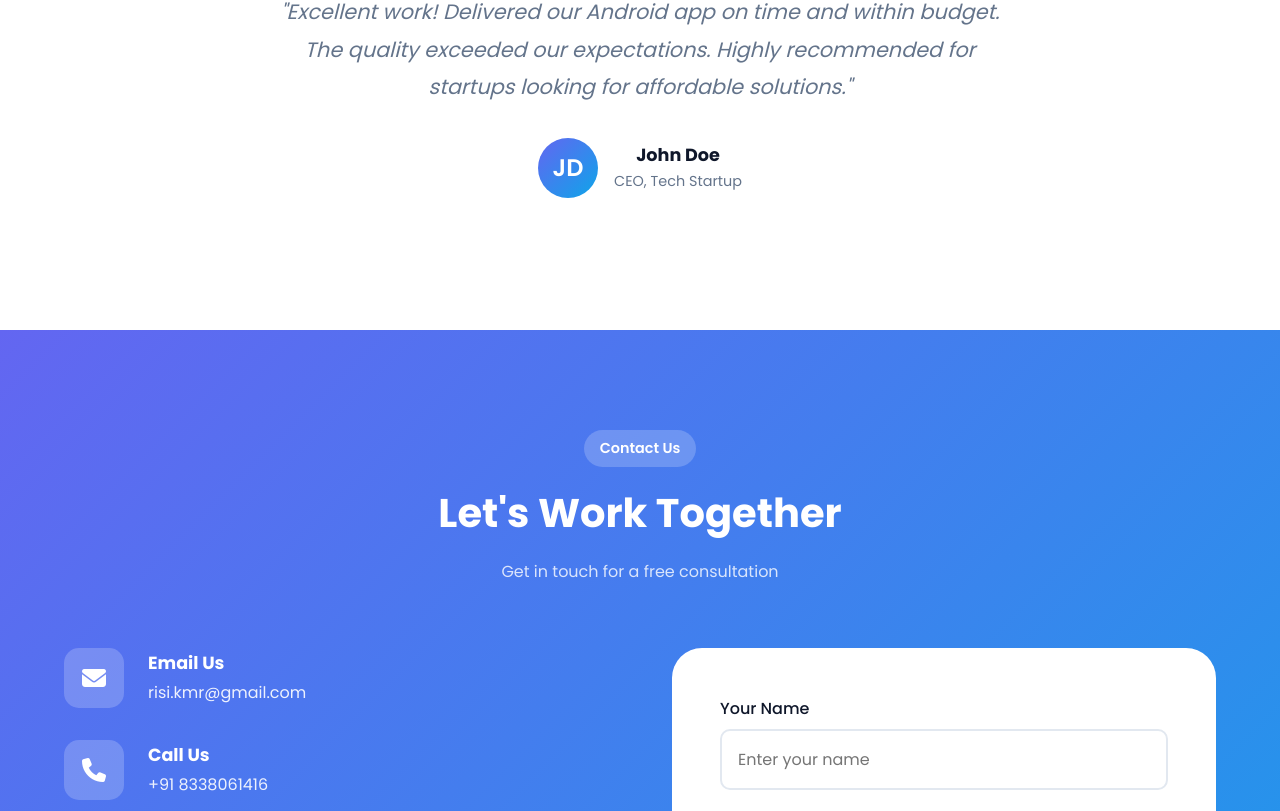
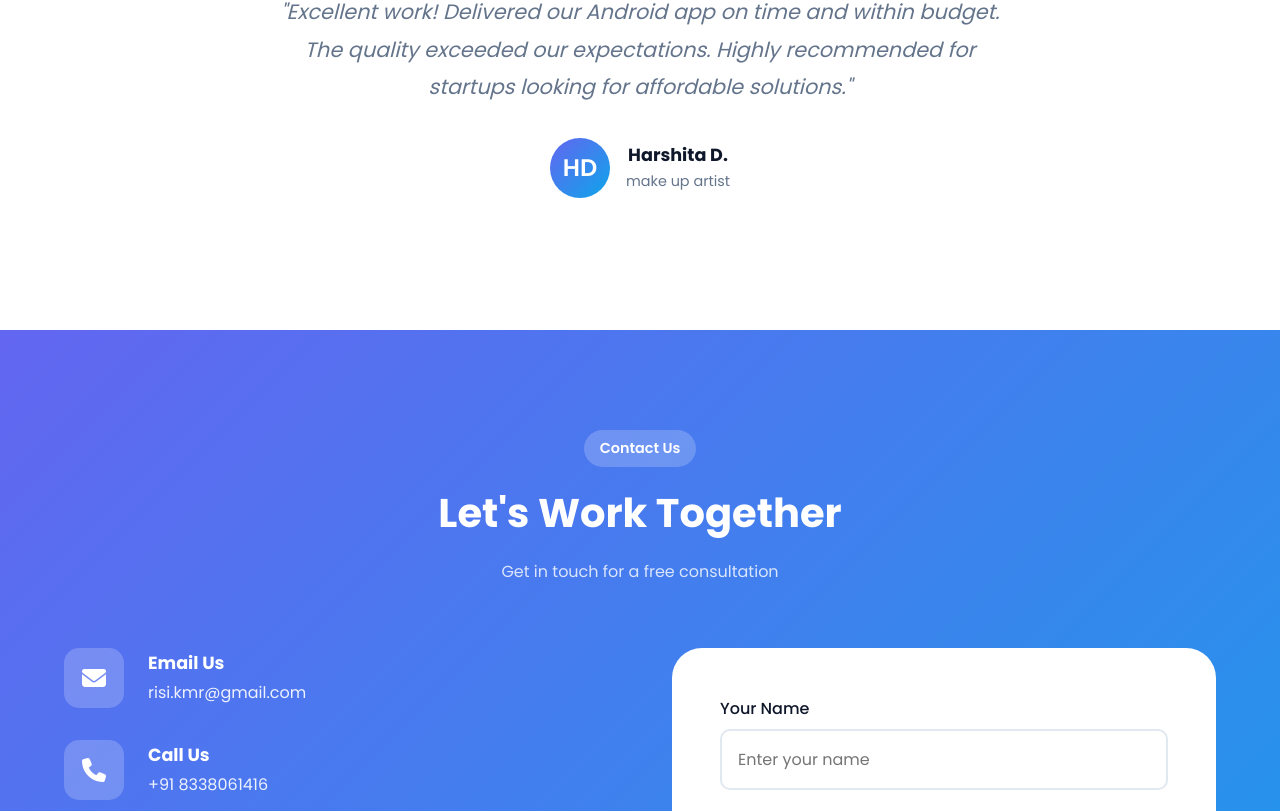
Before and after one commit to Kumbharrupesh/algotest, a plain HTML site: page index.html in a window 1280 px wide. Shown: the part 6270-7081 px from the top of the page. Drawn offline with Linux system fonts and the light colour scheme; animation ran at ten frames a second.

Commit message:
Update index.html

```diff
--- a/index.html
+++ b/index.html
@@ -1616,10 +1616,10 @@
                 </div>
                 <p class="testimonial-content">"Excellent work! Delivered our Android app on time and within budget. The quality exceeded our expectations. Highly recommended for startups looking for affordable solutions."</p>
                 <div class="testimonial-author">
-                    <div class="author-avatar">JD</div>
+                    <div class="author-avatar">HD</div>
                     <div class="author-info">
-                        <h4>John Doe</h4>
-                        <span>CEO, Tech Startup</span>
+                        <h4>Harshita D.</h4>
+                        <span>make up artist</span>
                     </div>
                 </div>
             </div>
```
